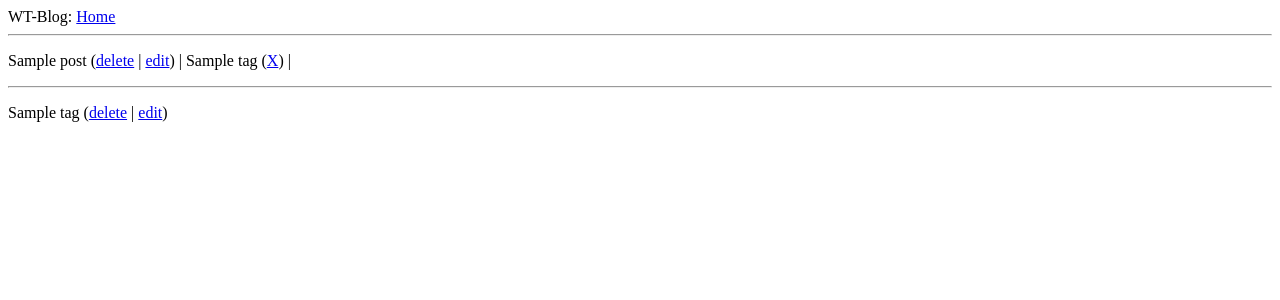
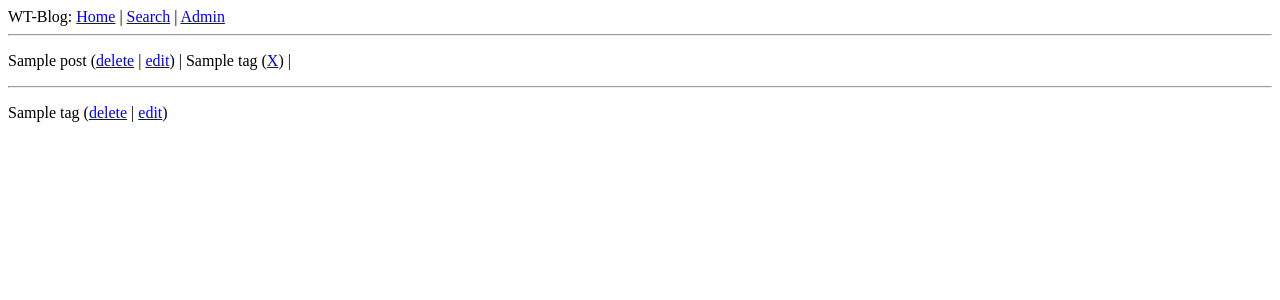
Before and after one commit to adarshk7/wtblog, a Flask app: page /admin in a window 1280 px wide. Shown: the top 300 px of the page. Run offline with Flask 2, Linux system fonts and the light colour scheme; tables that the repository leaves empty hold one stand-in row (values such as "Sample post"); parts of the project's set-up code (start-up, migrations or seed data) failed here and were passed over.

Commit message:
Search page added

```diff
--- a/app/forms.py
+++ b/app/forms.py
@@ -5,6 +5,9 @@ from app import models, db
 class TagForm(Form):
 	name = TextField('name', validators=[Required()])
 
+class SearchForm(Form):
+	query = TextField('query', validators=[Required()])
+
 class PostForm(Form):
 	title = TextField('title', validators=[Required()])
 	body = TextField('body', validators=[Required()])
--- a/app/templates/base.html
+++ b/app/templates/base.html
@@ -7,7 +7,7 @@
     {% endif %}
   </head>
   <body>
-    <div>WT-Blog: <a href="/index">Home</a></div>
+    <div>WT-Blog: <a href="/index">Home</a> | <a href="/search">Search</a> | <a href="/admin">Admin</a></div>
     <hr>
     {% with messages = get_flashed_messages() %}
     {% if messages %}
--- a/app/views.py
+++ b/app/views.py
@@ -1,6 +1,7 @@
 from flask import render_template, flash, redirect
 from app import app, models, db
-from forms import TagForm, PostForm
+from forms import TagForm, PostForm, SearchForm
+from sqlalchemy_searchable import search
 
 @app.route('/')
 @app.route('/index')
@@ -12,6 +13,17 @@ def index():
 def blog(id):
 	post = db.session.query(models.Post).filter_by(id=id).one()
 	return render_template('blog.html', title=post.title, post=post)
+
+@app.route('/search', methods=['GET', 'POST'])
+def search_post():
+	form = SearchForm()
+	if form.validate_on_submit():
+		results = search(db.session.query(models.Post), form.query.data).limit(5).all()
+		if results:
+			return render_template('search.html', title="Search Results - ", form=form, results=results)
+		flash('No results found! Try again')
+		return redirect('/search')
+	return render_template('search.html', title="Search", form=form)
 
 @app.route('/admin')
 def admin():
--- a/config.py
+++ b/config.py
@@ -4,4 +4,4 @@ basedir = os.path.abspath(os.path.dirname(__file__))
 CSRF_ENABLED = True
 SECRET_KEY = "\xfag}\xedA\xa0\xbd|(\x1b\xec\xaf\xfbx03yx16x00\xd8+x98>\x9f[x05"
 
-SQLALCHEMY_DATABASE_URI = 'postgresql://vwzxmmighrncku:pOhPngoOZETCElfaqj_gPdPrGo@ec2-54-221-224-138.compute-1.amazonaws.com/dcm0rnfm01rq1'
+SQLALCHEMY_DATABASE_URI = 'postgresql://postgres:tiger@localhost/wtblog_db'
```
